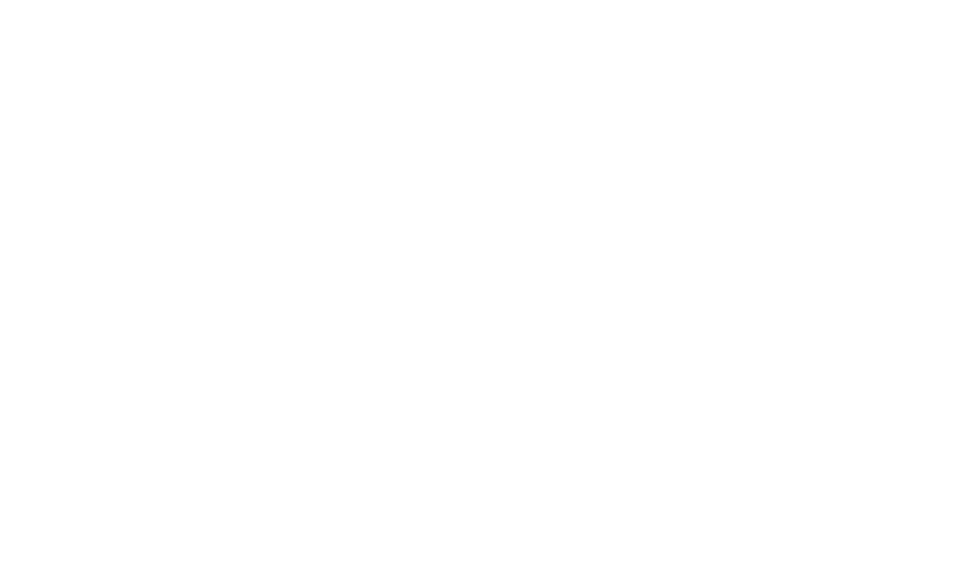
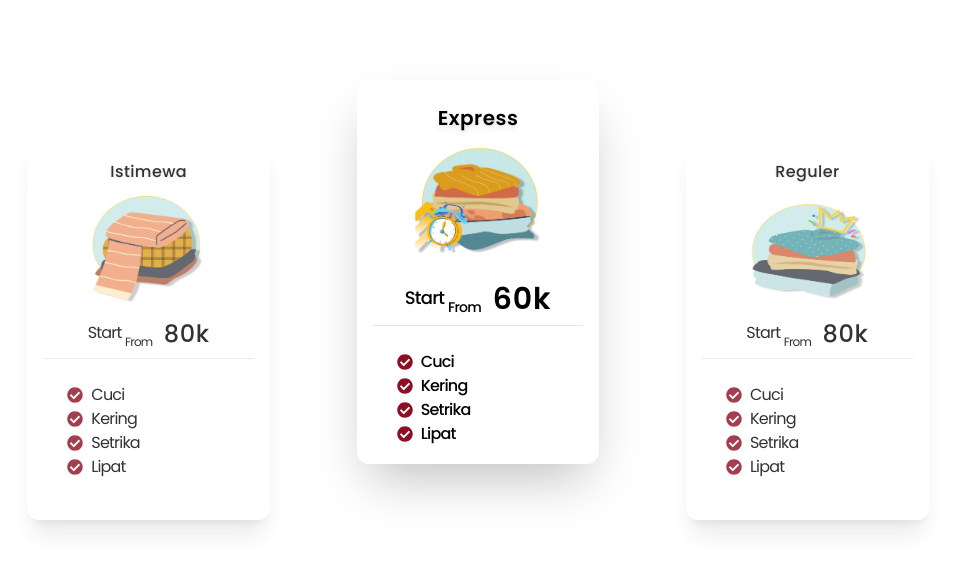
Before and after one commit to ansofhn/josslaundry, a Next.js app: page /pricelist in a window 1280 px wide. Shown: the top 568 px of the page, without its empty margins (162-1117 px from the left). Built offline with nearby package versions, Linux system fonts and the light colour scheme.

Commit message:
add pricing to page pricelist

```diff
--- a/pages/pricelist.js
+++ b/pages/pricelist.js
@@ -1,9 +1,10 @@
 import React from 'react';
+import Pricing from '../components/Pricing';
 
 export default function pricelist() {
   return (
     <div>
-
+      <Pricing />
     </div>
   )
 }
```
